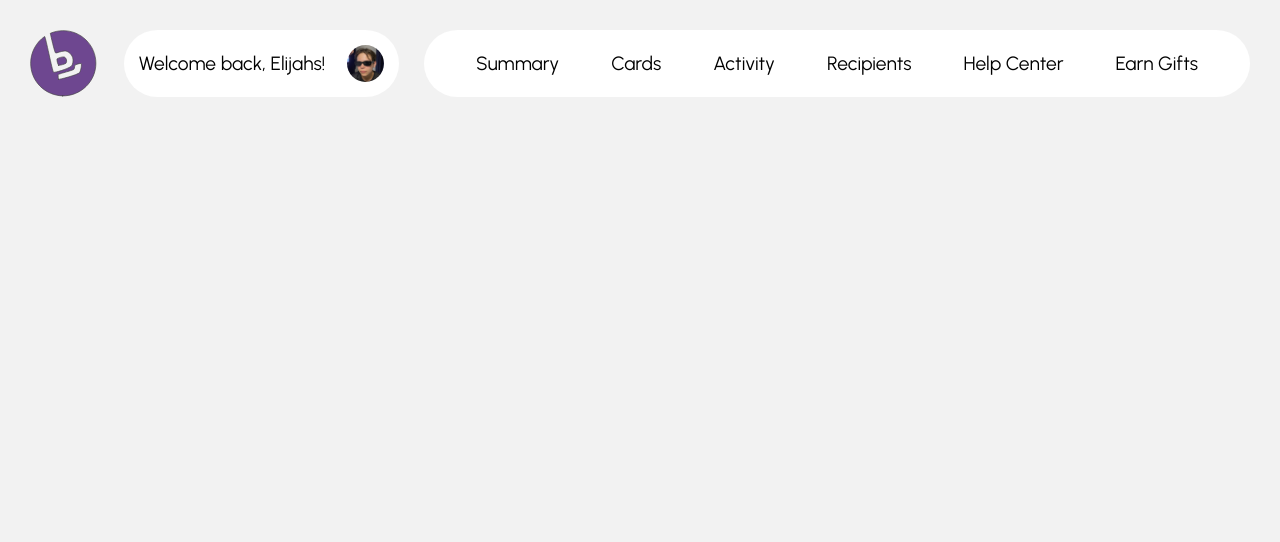
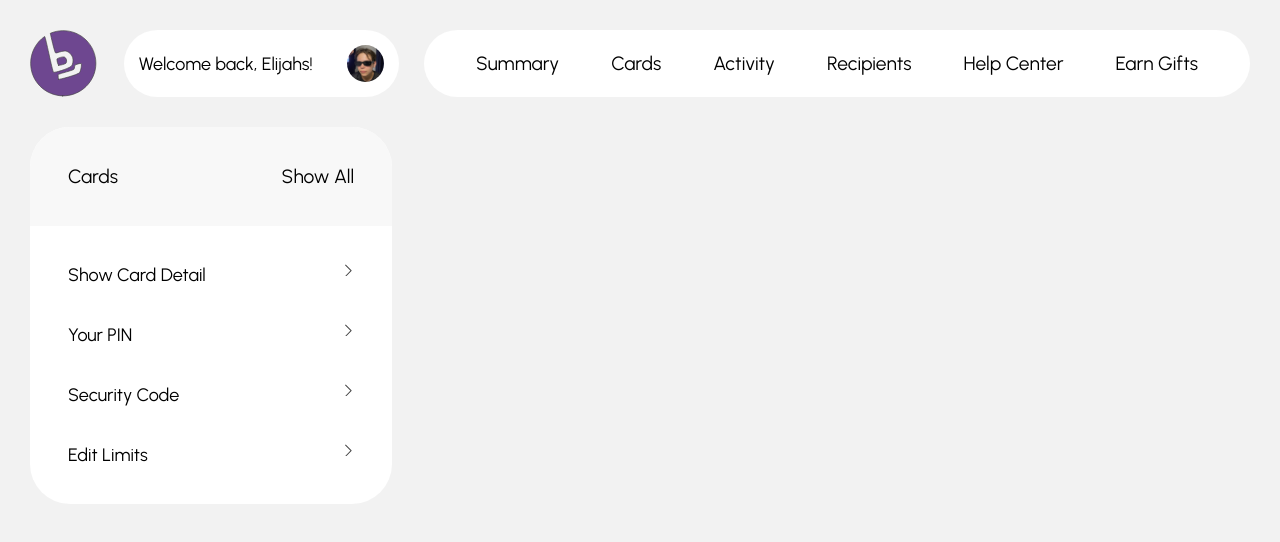
Before and after one commit to toqsukr/BankProject, a React (Vite) app: page / in a window 1280 px wide. Shown: the top 542 px of the page. Built offline with nearby package versions, Linux system fonts and the light colour scheme.

Commit message:
started card bar layout

```diff
--- a/src/components/App.component.tsx
+++ b/src/components/App.component.tsx
@@ -1,4 +1,5 @@
 import css from './App.module.css'
+import CardBar from './cardBar/cardBar.component'
 import Header from './header/header.component'
 
 function App() {
@@ -6,6 +7,9 @@ function App() {
   return (
     <section id={css.mainSection}>
       <Header/>
+      <div id={css.mainInnerContainer}>
+          <CardBar/>
+      </div>
     </section>
   )
 }
--- a/src/components/App.module.css
+++ b/src/components/App.module.css
@@ -1,3 +1,10 @@
 #mainSection {
-    position: relative;
+  position: relative;
 }
+
+#mainInnerContainer {
+  display: grid;
+  grid-template-columns: 1fr 2.3fr;
+  gap: 25px;
+  padding: 0 30px 0 30px;
+}
--- /dev/null
+++ b/src/components/cardBar/cardBar.component.tsx
@@ -0,0 +1,29 @@
+import CardButton from '@components/ui/cardButton/cardButton.component'
+import { FC } from 'react'
+import css from './cardBar.module.css'
+
+const CardBar:FC = () => {
+  return (
+    <section id={css.cardBarSection}>
+        <div id={css.cardBarUpperContainer} >
+            <div id={css.cardBarHeader}>
+                <span>Cards</span>
+                <span>Show All</span>
+            </div>
+        </div>
+        <div id={css.cardBarLowerContainer}>
+            <div id={css.cardButtonContainer}>
+                <CardButton title='Show Card Detail'></CardButton>
+                <CardButton title='Your PIN'></CardButton>
+                <CardButton title='Security Code'></CardButton>
+                <CardButton title='Edit Limits'></CardButton>
+            </div>
+            <div id={css.addRemoveButtonContainer}>
+
+            </div>
+        </div>
+    </section>
+  )
+}
+
+export default CardBar
--- /dev/null
+++ b/src/components/cardBar/cardBar.module.css
@@ -0,0 +1,30 @@
+#cardBarSection {
+  background-color: white;
+  border-radius: 40px;
+  font-family: 'Urbanist';
+}
+
+#cardBarHeader {
+  display: flex;
+  flex-direction: row;
+  justify-content: space-between;
+  align-items: center;
+  padding: 38px;
+  font-size: clamp(12px, 1.5vw, 20px);
+}
+
+#cardBarUpperContainer {
+  border-radius: 40px 40px 0 0;
+
+  background-color: rgb(248, 248, 248);
+}
+
+#cardBarLowerContainer {
+  padding: 38px;
+}
+
+#cardButtonContainer {
+  display: grid;
+  grid-template-rows: 1fr 1fr 1fr 1fr;
+  gap: 38px;
+}
--- a/src/components/header/header.module.css
+++ b/src/components/header/header.module.css
@@ -2,7 +2,7 @@
   display: grid;
   grid-template-columns: 0.5fr 2fr 6fr;
   gap: 25px;
-  margin: 30px;
+  padding: 30px;
   font-family: 'Urbanist';
 }
 
--- a/src/components/header/headerLayout/headerLayout.module.css
+++ b/src/components/header/headerLayout/headerLayout.module.css
@@ -1,6 +1,4 @@
 .headerContainer {
   width: 100%;
-  position: absolute;
-  top: 0;
-  left: 0;
+  position: sticky;
 }
--- a/src/components/profile/profile.module.css
+++ b/src/components/profile/profile.module.css
@@ -10,7 +10,7 @@
 }
 
 #profileText {
-  font-size: clamp(12px, 1.5vw, 22px);
+  font-size: clamp(8px, 1.4vw, 22px);
 }
 
 #profileIcon {
--- /dev/null
+++ b/src/components/ui/cardButton/cardButton.component.tsx
@@ -0,0 +1,18 @@
+import { FC, PropsWithChildren } from 'react'
+import ArrowIcon from '../icons/arrowIcon.component'
+import { ICardButton } from './cardButton.interface'
+import css from './cardButton.module.css'
+
+const CardButton:FC<PropsWithChildren<ICardButton>> = ({title, children}) => {
+  return (
+    <div className={css.cardButtonContainer}>
+        <div className={css.cardButtonInfoContainer}>
+            {children}
+            <span>{title}</span>
+        </div>
+        <ArrowIcon className={css.icon}/>
+    </div>
+  )
+}
+
+export default CardButton
--- /dev/null
+++ b/src/components/ui/cardButton/cardButton.interface.ts
@@ -0,0 +1,3 @@
+export interface ICardButton {
+    title: string
+}
--- /dev/null
+++ b/src/components/ui/cardButton/cardButton.module.css
@@ -0,0 +1,19 @@
+.cardButtonContainer {
+  display: flex;
+  flex-direction: row;
+  justify-content: space-between;
+}
+
+.cardButtonInfoContainer {
+  display: flex;
+  flex-direction: row;
+  justify-content: space-between;
+  font-size: clamp(12px, 1.5vw, 18px);
+}
+
+.icon {
+  max-height: 62px;
+  max-width: 62px;
+  width: calc(var(--index) * 0.6);
+  height: calc(var(--index) * 0.6);
+}
--- /dev/null
+++ b/src/components/ui/icons/arrowIcon.component.tsx
@@ -0,0 +1,12 @@
+import { FC, SVGAttributes } from 'react'
+
+const ArrowIcon:FC<SVGAttributes<HTMLOrSVGElement>> = ({...props}) => {
+  return (
+    <svg {...props} width="8" height="13" viewBox="0 0 8 13" fill="none" xmlns="http://www.w3.org/2000/svg">
+<path d="M7 7L7.35355 7.35355L7.70711 7L7.35355 6.64645L7 7ZM1.14645 12.1464C0.951184 12.3417 0.951184 12.6583 1.14645 12.8536C1.34171 13.0488 1.65829 13.0488 1.85355 12.8536L1.14645 12.1464ZM0.646447 1.35355L6.64645 7.35355L7.35355 6.64645L1.35355 0.646447L0.646447 1.35355ZM6.64645 6.64645L1.14645 12.1464L1.85355 12.8536L7.35355 7.35355L6.64645 6.64645Z" fill="#444444"/>
+</svg>
+
+  )
+}
+
+export default ArrowIcon
```
